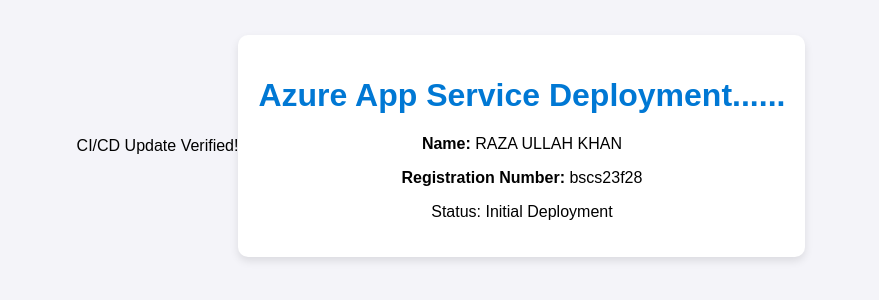
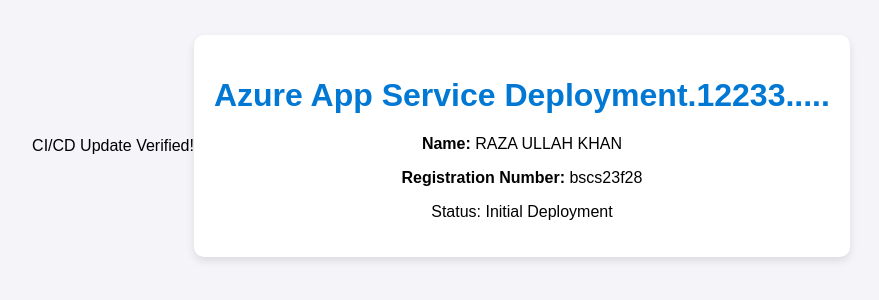
Before and after one commit to RAZAULLAH-KHAN/RAZAULLAH-KHAN-webapp-razaullah-f28, a website: page index.html in a window 1280 px wide. Shown: the part 262-562 px from the top of the page, without its empty margins (199-1078 px from the left). Drawn offline with Linux system fonts and the light colour scheme.

Commit message:
Update code

```diff
--- a/index.html
+++ b/index.html
@@ -13,7 +13,7 @@
 <body>
     <p>CI/CD Update Verified!</p>
     <div class="card">
-        <h1>Azure App Service Deployment......</h1>
+        <h1>Azure App Service Deployment.12233.....</h1>
         <p><strong>Name:</strong> RAZA ULLAH KHAN</p> <p><strong>Registration Number:</strong> bscs23f28</p> <p id="status">Status: Initial Deployment</p>
     </div>
 </body>
```
